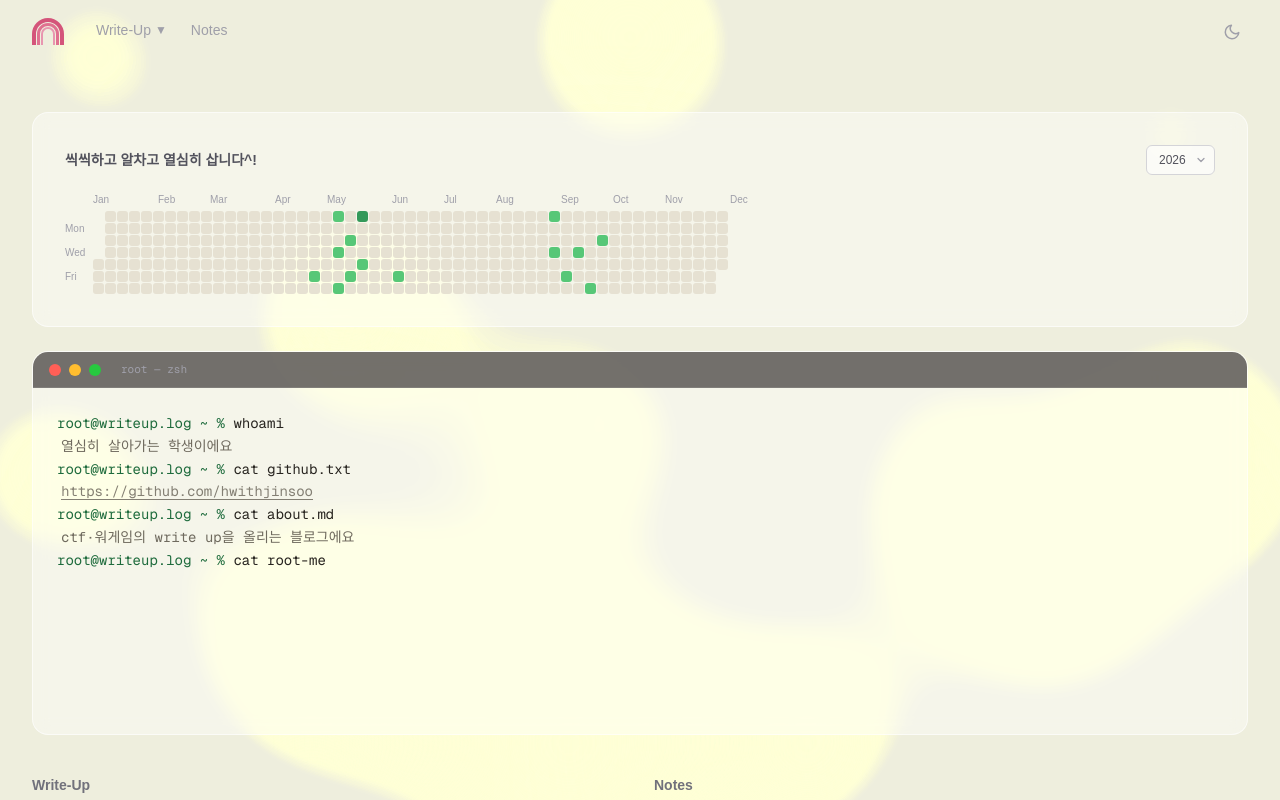
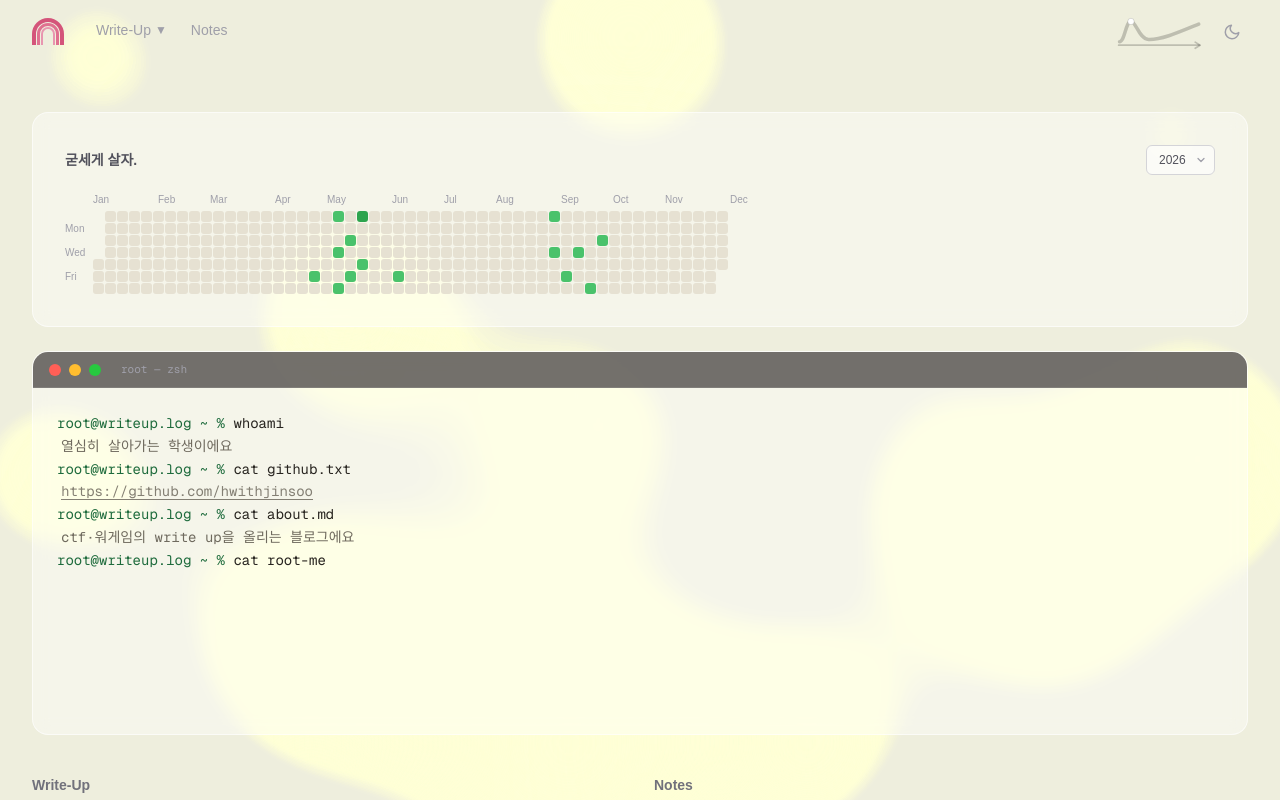
Before and after one commit to hwithjinsoo/hwithJlog, a Next.js app: page / in a window 1280 px wide. Shown: the top 800 px of the page. Built offline with nearby package versions, Linux system fonts and the light colour scheme.

Commit message:
더닝 크루거 그래프 추가 및 introcard 문구 일부 수정

```diff
--- a/app/components/ContributionHeatmap.tsx
+++ b/app/components/ContributionHeatmap.tsx
@@ -74,7 +74,7 @@ export default function ContributionHeatmap({ posts }: Props) {
     <div className="rounded-2xl p-6 sm:p-8 bg-white/40 dark:bg-white/5 backdrop-blur-sm border border-white/60 dark:border-white/10">
       {/* 헤더: 제목 + 연도 드롭다운 */}
       <div className="flex items-center justify-between mb-5">
-        <h3 className="text-sm font-semibold text-zinc-600 dark:text-zinc-300">씩씩하고 알차고 열심히 삽니다^!</h3>
+        <h3 className="text-sm font-semibold text-zinc-600 dark:text-zinc-300">굳세게 살자.</h3>
         <div className="relative">
           <select
             value={year}
@@ -140,16 +140,17 @@ export default function ContributionHeatmap({ posts }: Props) {
           transition: transform 0.1s ease;
         }
         .hm-cell:hover { transform: scale(1.3); }
+        /* 빈 칸(l0)은 블로그 배경 톤 유지, 채워진 칸(l1~l4)은 GitHub 잔디 공식 팔레트 */
         .hm-l0 { background: #E6E1D2; }
-        .hm-l1 { background: #A6E3B4; }
-        .hm-l2 { background: #57C777; }
-        .hm-l3 { background: #33995A; }
-        .hm-l4 { background: #1E6B3C; }
+        .hm-l1 { background: #aceebb; }
+        .hm-l2 { background: #4ac26b; }
+        .hm-l3 { background: #2da44e; }
+        .hm-l4 { background: #116329; }
         .dark .hm-l0 { background: rgba(255,255,255,0.06); }
-        .dark .hm-l1 { background: #2E5A3A; }
-        .dark .hm-l2 { background: #3F8B54; }
-        .dark .hm-l3 { background: #56B26C; }
-        .dark .hm-l4 { background: #7BD693; }
+        .dark .hm-l1 { background: #033a16; }
+        .dark .hm-l2 { background: #196c2e; }
+        .dark .hm-l3 { background: #2ea043; }
+        .dark .hm-l4 { background: #56d364; }
       `}</style>
     </div>
   );
--- /dev/null
+++ b/app/components/DunningKrugerMini.tsx
@@ -0,0 +1,66 @@
+// 헤더 우측(테마 버튼 옆)에 들어가는 미니 더닝-크루거 곡선.
+// 우매함의 봉우리 정상에 흰 점 = 지금 내 위치.
+// 반투명 톤(라이트: 검정 반투명 / 다크: 흰 반투명), 선은 두껍게 해서 반투명이 티 나게.
+
+// 곡선 정상 좌표 (점 위치). 곡선 첫 구간이 정확히 여기서 끝나고 접선이 수평이라 정상과 일치함
+const PEAK = { x: 17, y: 6 };
+
+export default function DunningKrugerMini() {
+  return (
+    // 기본 title 툴팁은 스타일을 못 바꿔서, 헤더 드롭다운과 같은 반투명 카드로 직접 띄운다.
+    // hover뿐 아니라 키보드 포커스로도 보이게 tabIndex + focus-within 사용
+    <div
+      tabIndex={0}
+      className="group relative hidden sm:flex items-center outline-none"
+      aria-describedby="dk-tooltip"
+    >
+      <svg
+        width={88}
+        height={32}
+        viewBox="0 0 100 36"
+        role="img"
+        aria-label="더닝 크루거 곡선, 현재 위치: 우매함의 봉우리 정상"
+        className="overflow-visible"
+      >
+        {/* 하단 화살표 (가로축) */}
+        <g className="stroke-black/20 dark:stroke-white/20" strokeWidth={2} strokeLinecap="round" strokeLinejoin="round" fill="none">
+          <path d="M3 33 H95" />
+          <path d="M90 29.5 L95.5 33 L90 36.5" />
+        </g>
+
+        {/* 곡선: 급상승 → 봉우리 → 계곡 → 완만한 상승 */}
+        <path
+          d={`M4 29 C10 29 11 ${PEAK.y} ${PEAK.x} ${PEAK.y} C23 ${PEAK.y} 26 26 37 26.5 C52 27 72 18 94 9`}
+          fill="none"
+          className="stroke-black/20 dark:stroke-white/20"
+          strokeWidth={4}
+          strokeLinecap="round"
+          strokeLinejoin="round"
+        />
+
+        {/* 현재 위치 점 (라이트 모드 베이지 배경에서도 보이게 아주 옅은 외곽선) */}
+        <circle
+          cx={PEAK.x}
+          cy={PEAK.y}
+          r={3.6}
+          fill="#ffffff"
+          className="stroke-black/15 dark:stroke-transparent"
+          strokeWidth={1}
+        />
+      </svg>
+
+      {/* 커스텀 툴팁: 그래프 아래, 화면 밖으로 안 나가게 오른쪽 끝 기준 정렬 */}
+      <div
+        id="dk-tooltip"
+        role="tooltip"
+        className="pointer-events-none absolute right-0 top-full mt-1.5 z-20 whitespace-nowrap rounded-md px-2.5 py-1.5 text-[11px] leading-tight
+          bg-white/40 dark:bg-zinc-800/80 backdrop-blur-sm border border-white/40 dark:border-white/10
+          text-zinc-600 dark:text-zinc-300 shadow-sm
+          opacity-0 translate-y-1 transition-all duration-150
+          group-hover:opacity-100 group-hover:translate-y-0 group-focus-within:opacity-100 group-focus-within:translate-y-0"
+      >
+        우매함의 봉우리 — ( 여기라도 가보고 싶어요 )
+      </div>
+    </div>
+  );
+}
--- a/app/components/Header.tsx
+++ b/app/components/Header.tsx
@@ -4,6 +4,7 @@ import Link from "next/link";
 import { useState } from "react";
 import { usePathname } from "next/navigation";
 import ThemeToggle from "./ThemeToggle";
+import DunningKrugerMini from "./DunningKrugerMini";
 
 // 카테고리 헤더 추가 부분
 const ctfSubcategories = ["web", "system", "forensics"];
@@ -99,7 +100,11 @@ export default function Header() {
           </Link>
 
           {/* 다크모드 토글 */}
-          <ThemeToggle />
+          {/* 우측 묶음: (홈에서만) 더닝-크루거 미니 그래프 + 테마 토글 */}
+          <div className="ml-auto flex items-center gap-3">
+            {pathname === "/" && <DunningKrugerMini />}
+            <ThemeToggle />
+          </div>
         </nav>
       </div>
     </header>
--- a/app/components/IntroTerminal.tsx
+++ b/app/components/IntroTerminal.tsx
@@ -16,9 +16,8 @@ const SCRIPT: Step[] = [
   { kind: "cmd", text: "cat about.md" },
   { kind: "out", text: "ctf·워게임의 write up을 올리는 블로그에요" },
   { kind: "cmd", text: "cat root-me/writeup.md" },
-  { kind: "out", text: "cat: root-me/writeup.md: Permission denied" },
   { kind: "out", text: "사이트 정책에 맞춰 Root-Me write up은 잠겨있어요" },
-  { kind: "out", text: "라이트업이 필요하다면 'hwithjinsoo@gmail.com'에 메일 남겨주세요" },
+  { kind: "out", text: "라이트업이 필요 하다면 'hwithjinsoo@gmail.com'에 메일 남겨주세요" },
   { kind: "cmd", text: "cat whyrano.txt" },
   { kind: "out", text: "보안 세상은 깊고 공부는 끝이 없다 .." },
 ];
```
